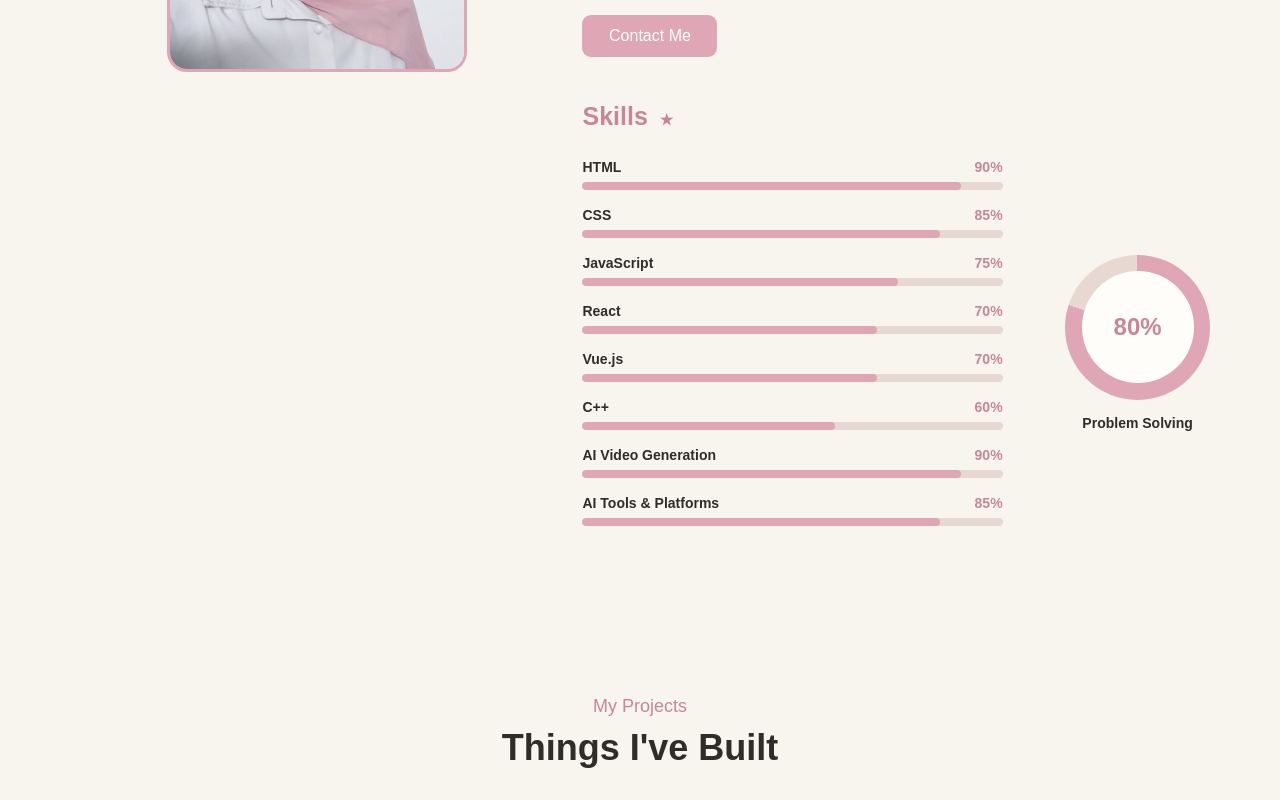
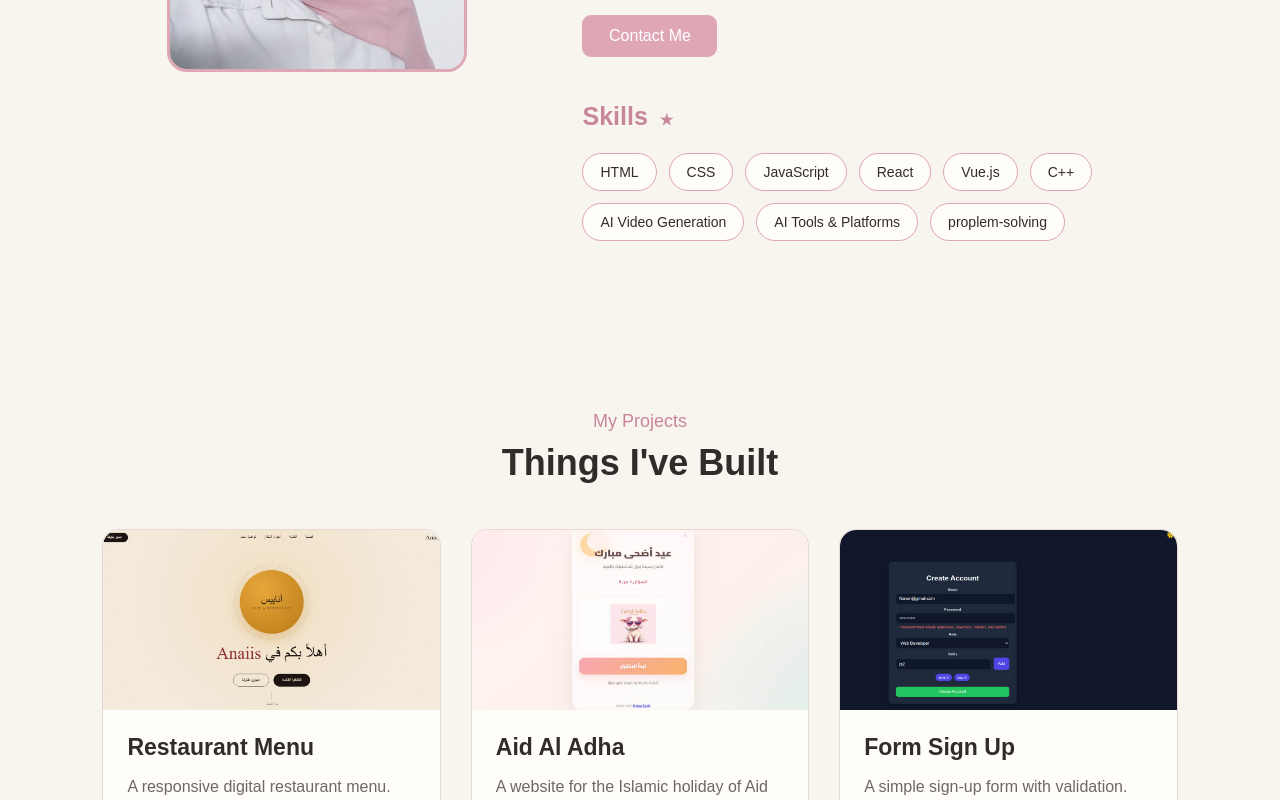
Before and after one commit to esraasaab1-droid/portfolio, a React (Vite) app: page / in a window 1280 px wide. Shown: the part 1208-2008 px from the top of the page. Built offline with nearby package versions, Linux system fonts and the light colour scheme.

Commit message:
Update portfolio

```diff
--- a/src/components/About/About.css
+++ b/src/components/About/About.css
@@ -1,3 +1,4 @@
+
 .about {
     min-height: auto;
     padding: 90px 8%;
@@ -66,19 +67,13 @@
     display: inline-flex;
     align-items: center;
     justify-content: center;
-
     margin-top: 12px;
-
     min-width: 135px;
     padding: 12px 22px;
-
     border-radius: 9px;
-
     background: var(--primary-color);
     color: white;
-
     text-decoration: none;
-
     transition: 0.3s ease;
 }
 
@@ -98,7 +93,7 @@
 .skills-mini h4 {
     font-size: 25px;
     font-weight: 600;
-  margin-bottom: 28px;
+    margin-bottom: 22px;
     color: var(--primary-hover);
 }
 
@@ -109,134 +104,30 @@
 }
 
 /* =========================
-   Skills Layout
+   Skills List
 ========================= */
 
-.skills-layout {
-  display: grid;
-  grid-template-columns: 1fr 180px;
-  gap: 45px;
-  align-items: center;
+.skills-list {
+    display: flex;
+    flex-wrap: wrap;
+    gap: 12px;
 }
 
-/* =========================
-   Progress Bars
-========================= */
-
-.technical-skills {
-  display: flex;
-  flex-direction: column;
-  gap: 17px;
+.skill-tag {
+    padding: 10px 17px;
+    border: 1px solid var(--primary-color);
+    border-radius: 20px;
+    color: var(--text-color);
+    background: var(--card-color);
+    font-size: 14px;
+    font-weight: 500;
+    transition: 0.3s ease;
 }
 
-.skill-progress {
-  width: 100%;
-}
-
-.skill-info {
-  display: flex;
-  justify-content: space-between;
-  align-items: center;
-
-  margin-bottom: 7px;
-
-  font-size: 14px;
-  font-weight: 600;
-
-  color: var(--text-color);
-}
-
-.skill-info span:last-child {
-  color: var(--primary-hover);
-}
-
-/* Background of bar */
-
-.progress-bar {
-  width: 100%;
-  height: 8px;
-
-  background: var(--border-color);
-
-  border-radius: 20px;
-
-  overflow: hidden;
-}
-
-/* Filled part */
-
-.progress-bar span {
-  display: block;
-  height: 100%;
-
+.skill-tag:hover {
     background: var(--primary-color);
-
-  border-radius: 20px;
-
-  transition: width 0.8s ease;
-}
-
-/* =========================
-   Problem Solving Circle
-========================= */
-
-.problem-solving {
-  display: flex;
-  flex-direction: column;
-  align-items: center;
-  justify-content: center;
-}
-
-.progress-circle {
-  width: 145px;
-  height: 145px;
-
-  border-radius: 50%;
-
-  display: flex;
-  align-items: center;
-  justify-content: center;
-
-  background:
-    conic-gradient(
-      var(--primary-color) var(--progress),
-      var(--border-color) var(--progress)
-    );
-
-  position: relative;
-}
-
-/* Inner circle */
-
-.progress-circle-inner {
-  width: 112px;
-  height: 112px;
-
-  border-radius: 50%;
-
-  background: var(--card-color);
-
-  display: flex;
-  align-items: center;
-  justify-content: center;
-}
-
-.progress-circle-inner strong {
-  font-size: 24px;
-  color: var(--primary-hover);
-}
-
-/* Title */
-
-.problem-title {
-  margin-top: 15px;
-
-  font-size: 14px;
-  font-weight: 600;
-
-  color: var(--text-color);
-
-  text-align: center;
+    color: white;
+    transform: translateY(-2px);
 }
 
 /* =========================
@@ -258,10 +149,6 @@
         max-width: 700px;
         margin: 0 auto;
         padding-top: 0;
-  }
-
-  .skills-layout {
-    grid-template-columns: 1fr 170px;
     }
 }
 
@@ -312,26 +199,12 @@
         font-size: 23px;
     }
 
-  .skills-layout {
-    grid-template-columns: 1fr;
-    gap: 35px;
+    .skills-list {
+        justify-content: center;
     }
 
-  .technical-skills {
-    text-align: left;
-  }
-
-  .problem-solving {
-    margin-top: 5px;
-  }
-
-  .progress-circle {
-    width: 140px;
-    height: 140px;
-  }
-
-  .progress-circle-inner {
-    width: 108px;
-    height: 108px;
+    .skill-tag {
+        font-size: 13px;
+        padding: 9px 14px;
     }
 }
--- a/src/components/About/About.jsx
+++ b/src/components/About/About.jsx
@@ -1,19 +1,19 @@
+
 import "./About.css";
 import image from "../../assets/images/image.png";
 
 function About({ t }) {
     const skills = [
-        { name: "HTML", level: 90 },
-        { name: "CSS", level: 85 },
-        { name: "JavaScript", level: 75 },
-        { name: "React", level: 70 },
-        { name: "Vue.js", level: 70 },
-        { name: "C++", level: 60 },
-        { name: "AI Video Generation", level: 90 },
-        { name: "AI Tools & Platforms", level: 85 },
+        "HTML",
+        "CSS",
+        "JavaScript",
+        "React",
+        "Vue.js",
+        "C++",
+        "AI Video Generation",
+        "AI Tools & Platforms",
+        "proplem-solving",
     ];
-
-    const problemSolving = 80;
 
     return (
         <section className="about" id="about">
@@ -41,44 +41,12 @@ function About({ t }) {
                         Skills <span>★</span>
                     </h4>
 
-                    <div className="skills-layout">
-                        {/* Technical Skills */}
-                        <div className="technical-skills">
-                            {skills.map((skill) => (
-                                <div className="skill-progress" key={skill.name}>
-                                    <div className="skill-info">
-                                        <span>{skill.name}</span>
-                                        <span>{skill.level}%</span>
-                                    </div>
-
-                                    <div className="progress-bar">
-                                        <span
-                                            style={{
-                                                width: `${skill.level}%`,
-                                            }}
-                                        ></span>
-                                    </div>
-                                </div>
-                            ))}
-                        </div>
-
-                        {/* Problem Solving */}
-                        <div className="problem-solving">
-                            <div
-                                className="progress-circle"
-                                style={{
-                                    "--progress": `${problemSolving * 3.6}deg`,
-                                }}
-                            >
-                                <div className="progress-circle-inner">
-                                    <strong>{problemSolving}%</strong>
-                                </div>
-                            </div>
-
-                            <span className="problem-title">
-                                Problem Solving
+                    <div className="skills-list">
+                        {skills.map((skill) => (
+                            <span className="skill-tag" key={skill}>
+                                {skill}
                             </span>
-                        </div>
+                        ))}
                     </div>
                 </div>
             </div>
```
Lines whose indentation alone changed are shown as unchanged.
